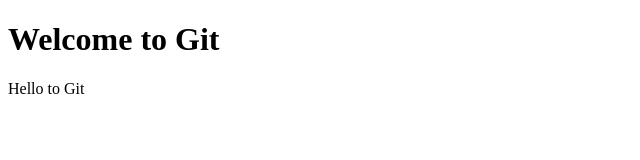
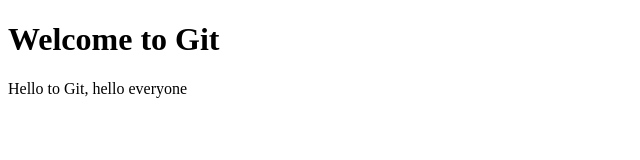
Before and after one commit to sophannamey/Tester_Git, a plain HTML site: page index.html in a window 1280 px wide. Shown: the whole page, without its empty margins (0-640 px from the left). Drawn offline with Linux system fonts and the light colour scheme.

Commit message:
add hello

```diff
--- a/index.html
+++ b/index.html
@@ -8,6 +8,6 @@
 </head>
 <body>
     <h1>Welcome to Git</h1>
-    <P>Hello to Git</P>
+    <P>Hello to Git, hello everyone</P>
 </body>
 </html>
```
